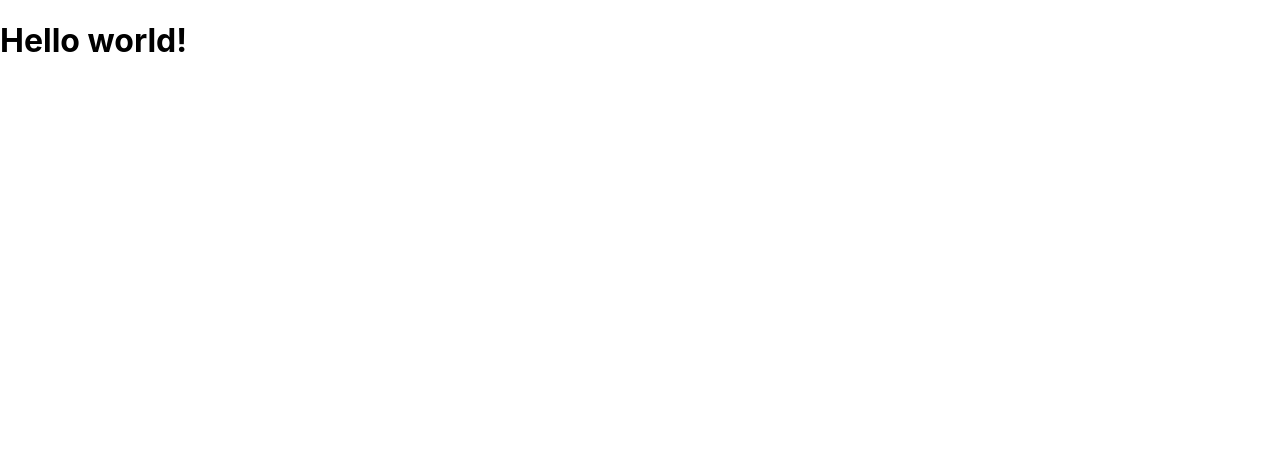
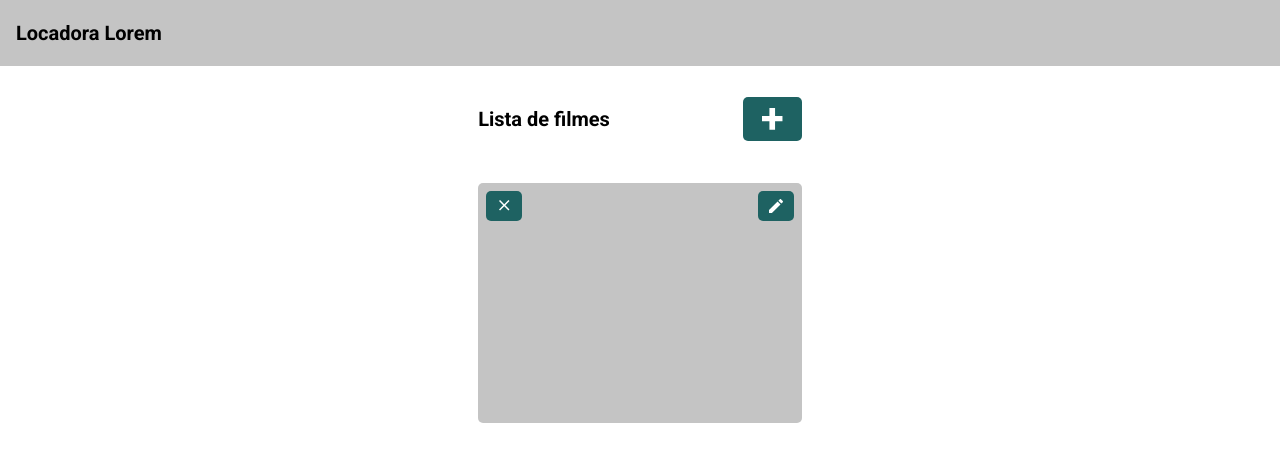
Before and after one commit to jpsant/selecao-krs, a React (Create React App) app: page / in a window 1280 px wide. Shown: the top 462 px of the page. Built offline with nearby package versions, Linux system fonts and the light colour scheme.

Commit message:
creating the application store and the global stylesheet

```diff
--- a/src/App.js
+++ b/src/App.js
@@ -1,9 +1,10 @@
 import React from 'react';
+import Dashboard from './components/pages/Dashboard';
 
 function App() {
   return (
     <div className="App">
-      <h1>Hello world!</h1>
+      <Dashboard />
     </div>
   );
 }
--- a/src/global.scss
+++ b/src/global.scss
@@ -1,8 +1,10 @@
-body {
+@import url('https://fonts.googleapis.com/css2?family=Roboto:wght@400;500;700&display=swap');
+
+body, html {
   margin: 0;
-  font-family: -apple-system, BlinkMacSystemFont, 'Segoe UI', 'Roboto', 'Oxygen',
-    'Ubuntu', 'Cantarell', 'Fira Sans', 'Droid Sans', 'Helvetica Neue',
-    sans-serif;
+  height: 100%;
+  width: 100%;
+  font-family: 'Roboto', sans-serif;
   -webkit-font-smoothing: antialiased;
   -moz-osx-font-smoothing: grayscale;
 }
--- a/src/store/reducers/store.js
+++ b/src/store/reducers/store.js
@@ -1,4 +1,4 @@
-import * as actionTypes from "../actions/actiontypes";
+import * as actionTypes from "../actions/actionTypes";
 import { updateObject } from "../ultility";
 
 const initialState = {
```
